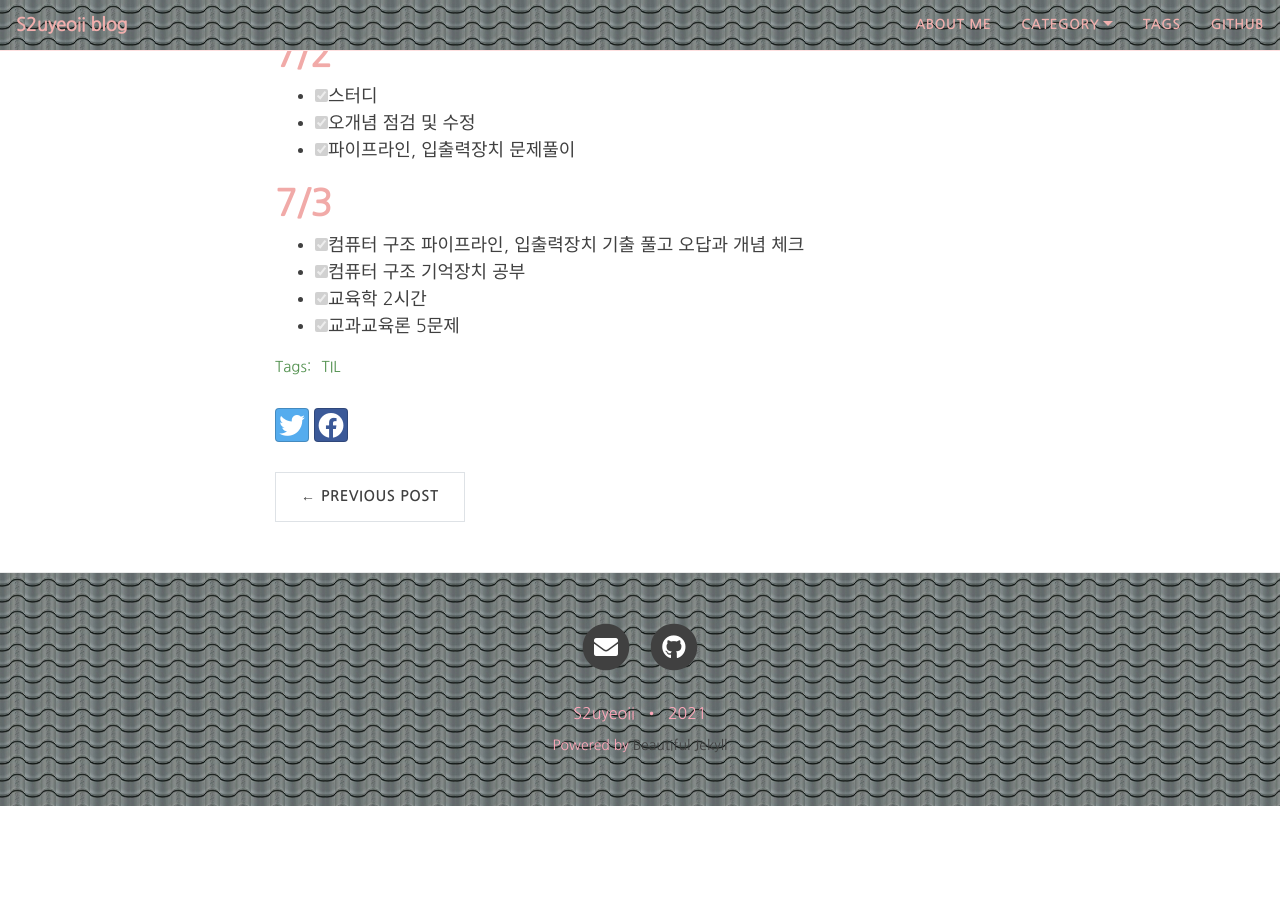
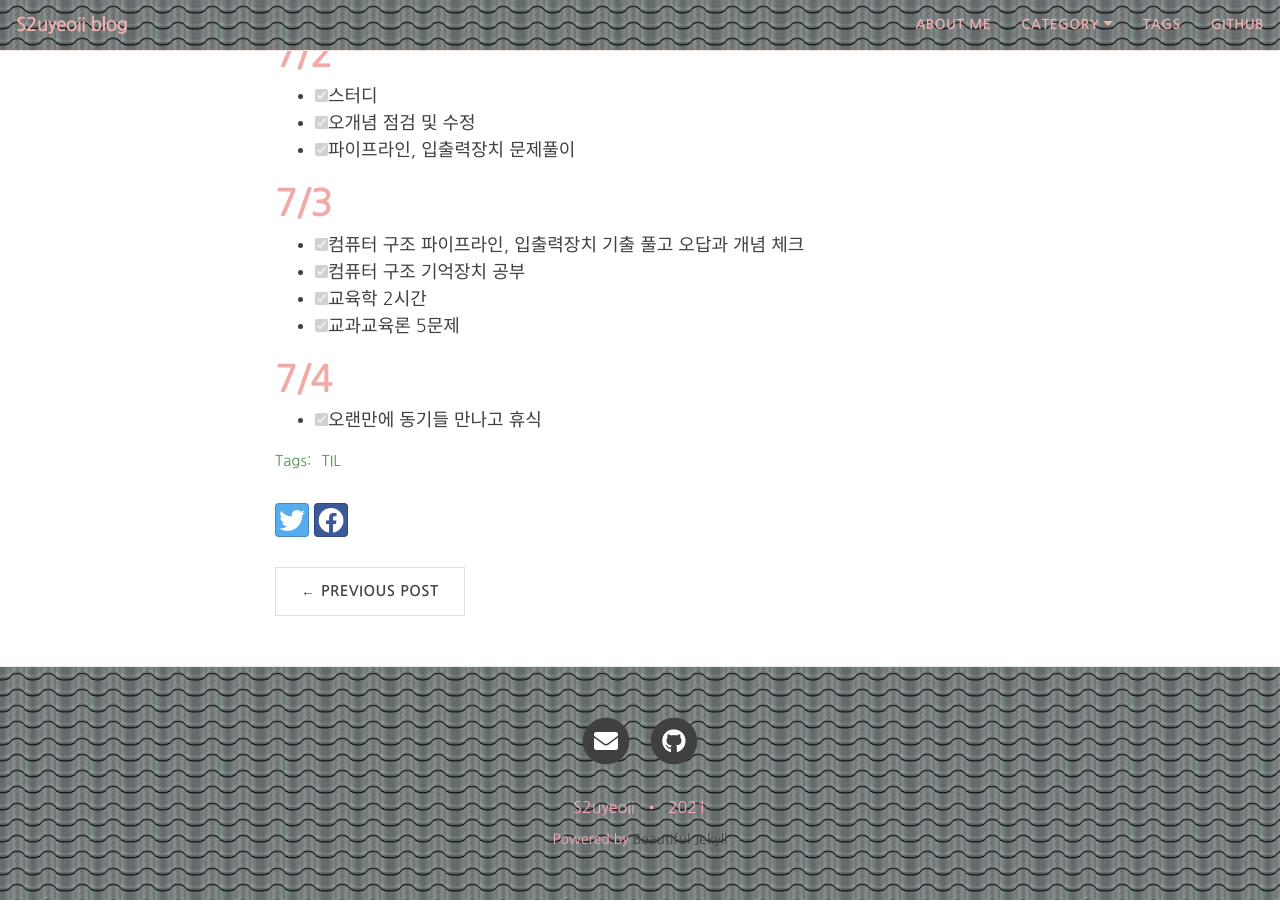
Before and after one commit to yeoneed/yeoneed.github.io, a Jekyll site: the page built from _posts/2021-06-29-TIL-6월막주+7월첫주.md, in a window 1280 px wide and 900 px high, scrolled down 755 px. Built offline with Jekyll 4.4.1, drawn with Linux system fonts in a browser that asks for light colours; nearby versions of some CDN libraries; some web fonts are replaced; before the commit the page ends 1561 px from its top, so only the background shows below that.

Commit message:
Update 2021-06-29-TIL-6월막주+7월첫주.md

```diff
--- a/_posts/2021-06-29-TIL-6월막주+7월첫주.md
+++ b/_posts/2021-06-29-TIL-6월막주+7월첫주.md
@@ -36,3 +36,6 @@ category: [TIL]
 - [x] 컴퓨터 구조 기억장치 공부
 - [x] 교육학 2시간
 - [x] 교과교육론 5문제
+
+# 7/4
+- [x] 오랜만에 동기들 만나고 휴식
```
